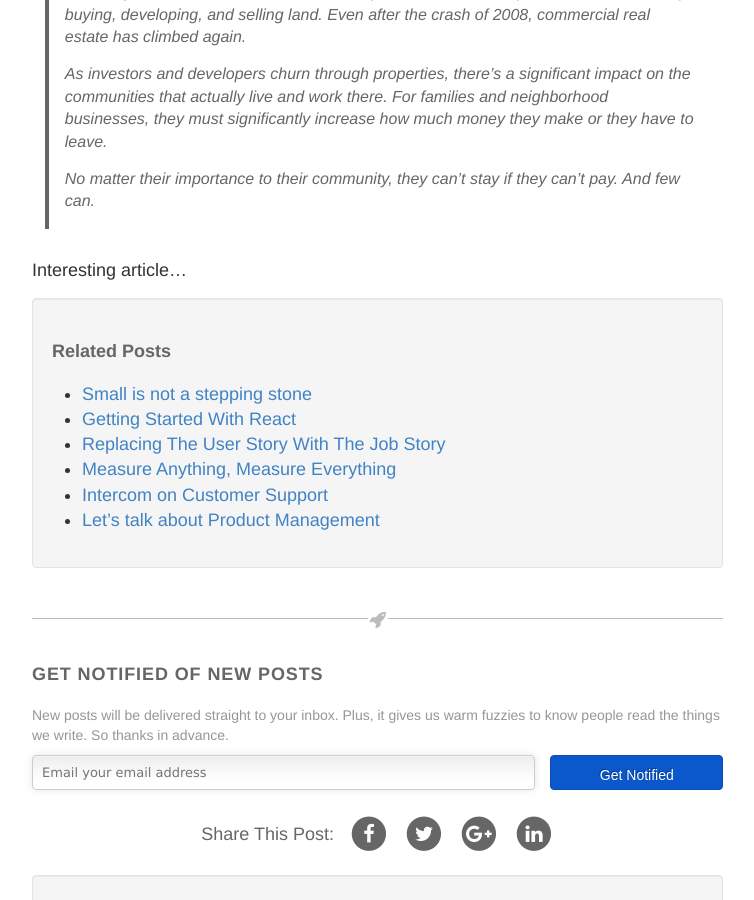
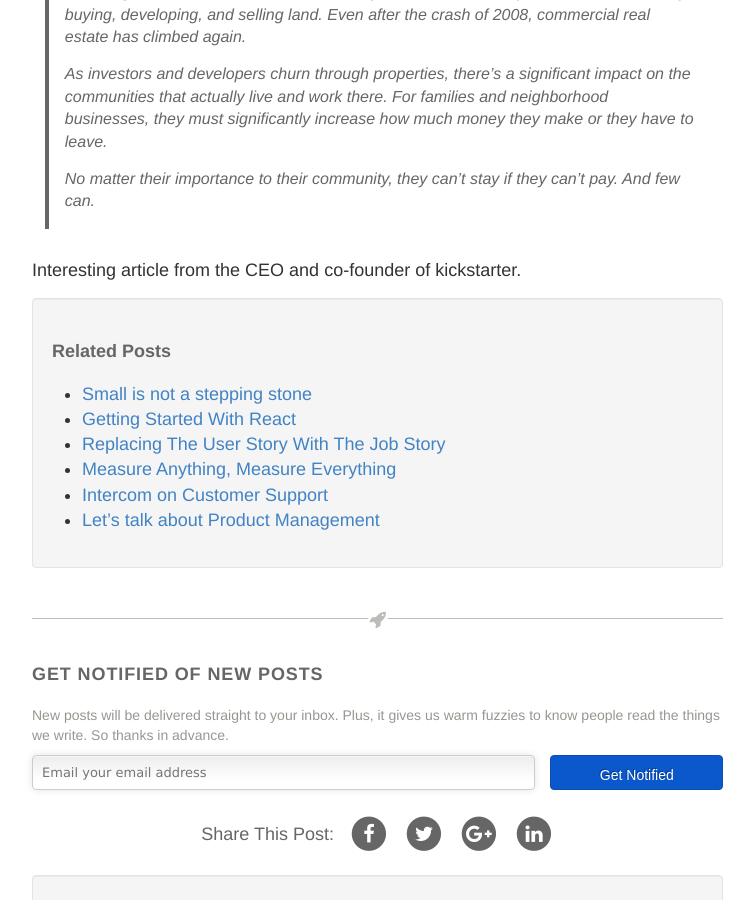
Before and after one commit to flybaseio/flybaseio.github.io, a Jekyll site: the page built from _posts/2015-11-17-resist-and-thrive-.md, in a window 1280 px wide and 900 px high, scrolled down 460 px. Shown: the whole window, without its empty margins (248-1002 px from the left). Built offline with Jekyll 4.4.1, drawn with Linux system fonts in a browser that asks for light colours; nearby versions of some CDN libraries; Markdown is read by kramdown in place of the engine named in the settings.

Commit message:
Update 2015-11-17-resist-and-thrive-.md

```diff
--- a/_posts/2015-11-17-resist-and-thrive-.md
+++ b/_posts/2015-11-17-resist-and-thrive-.md
@@ -19,4 +19,4 @@ Yancey Strickler:
 >
 > No matter their importance to their community, they can’t stay if they can’t pay. And few can.
 
-Interesting article...
+Interesting article from the CEO and co-founder of kickstarter.
```
